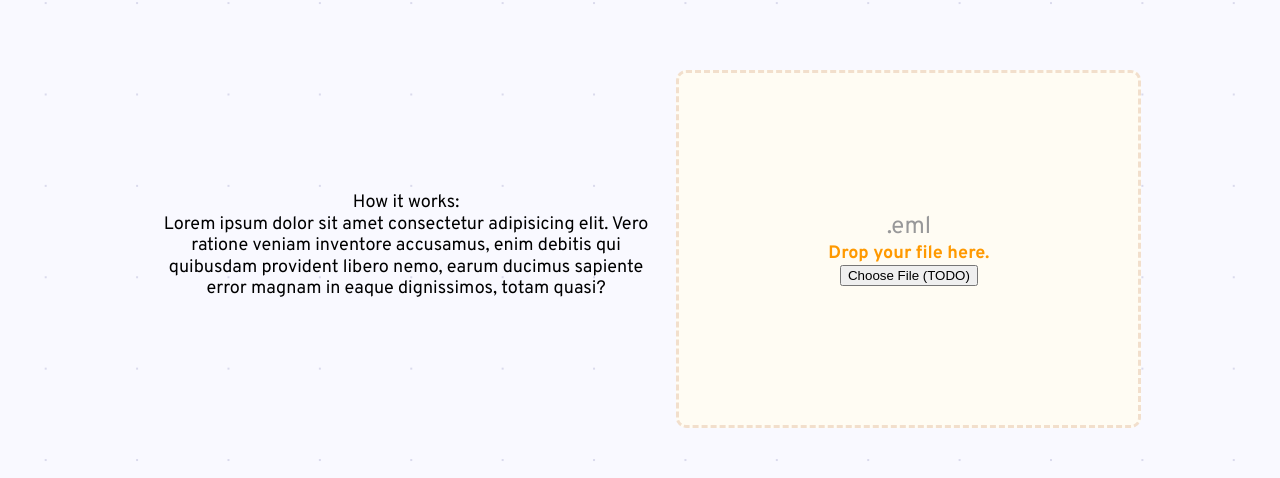
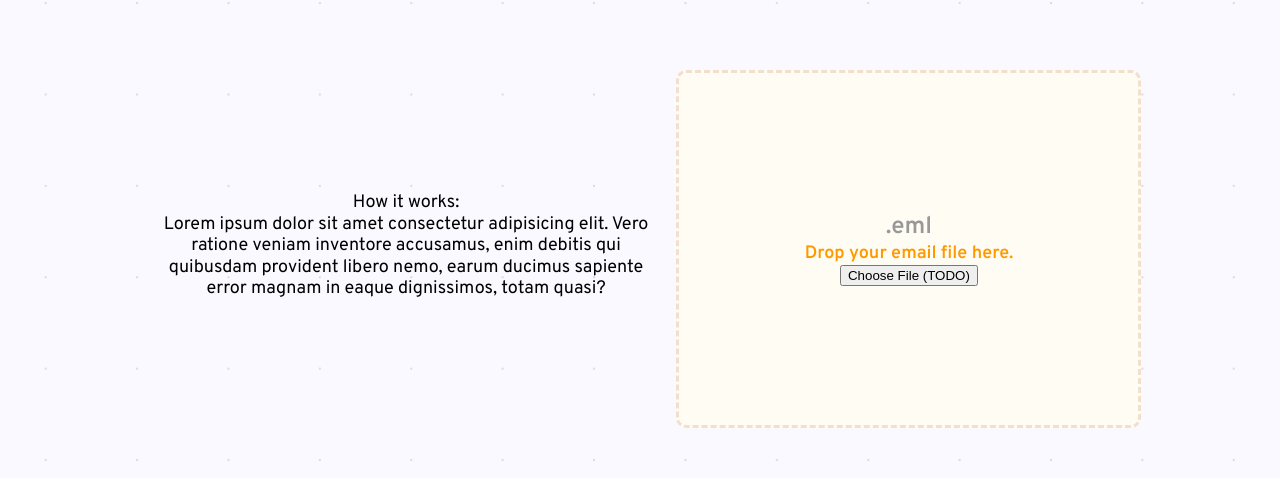
Before and after one commit to niklaskahr/phishing-detector, an Angular app: page / in a window 1280 px wide. Shown: the part 134-612 px from the top of the page. Built offline with nearby package versions, Linux system fonts and the light colour scheme; no server answers.

Commit message:
style: optimize design of drop zone component

```diff
--- a/src/app/drop-zone/drop-zone.component.html
+++ b/src/app/drop-zone/drop-zone.component.html
@@ -1,7 +1,7 @@
 <div class="overlay" (drop)="handleDrop($event)" (dragover)="handleDragOver($event)" (dragleave)="handleDragLeave()"
     [ngClass]="{ 'drag-hover': isHovered }">
     <span class="file-format">.eml</span>
-    <span>Drop your file here.</span>
+    <span>Drop your email file here.</span>
     <button>Choose File (TODO)</button>
     <span *ngIf="errorMessage" class="error-message">{{ errorMessage }}</span>
 </div>
--- a/src/app/drop-zone/drop-zone.component.scss
+++ b/src/app/drop-zone/drop-zone.component.scss
@@ -7,7 +7,7 @@
     justify-content: center;
     align-items: center;
     font-size: 18px;
-    font-weight: 700;
+    font-weight: 600;
     color: #FF9900;
     background-color: #FFFCF3;
     margin-left: 0.5em;
@@ -17,7 +17,6 @@
 
     .file-format {
         font-size: 24px;
-        font-weight: normal;
         color: #989899;
     }
 
```
